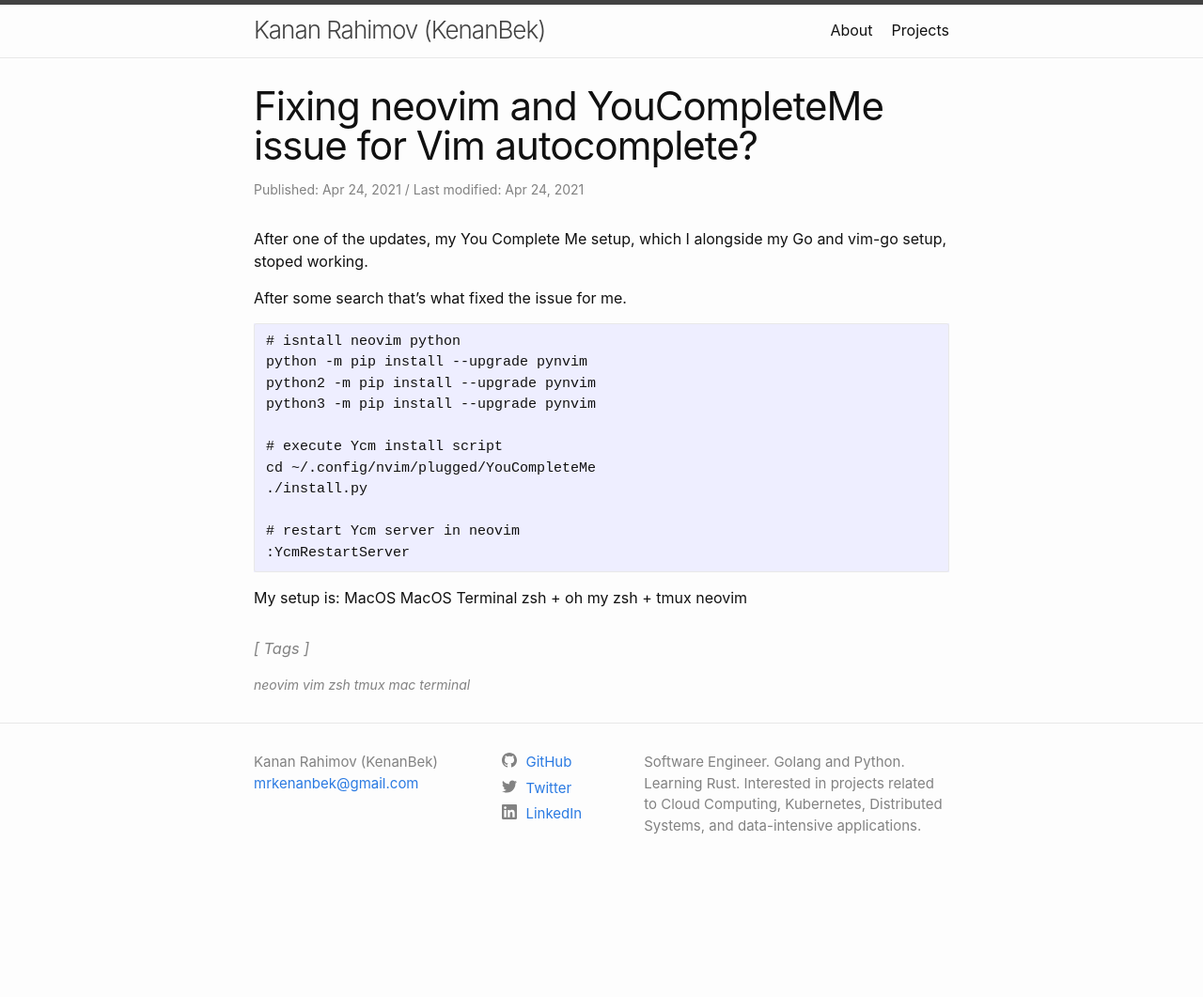
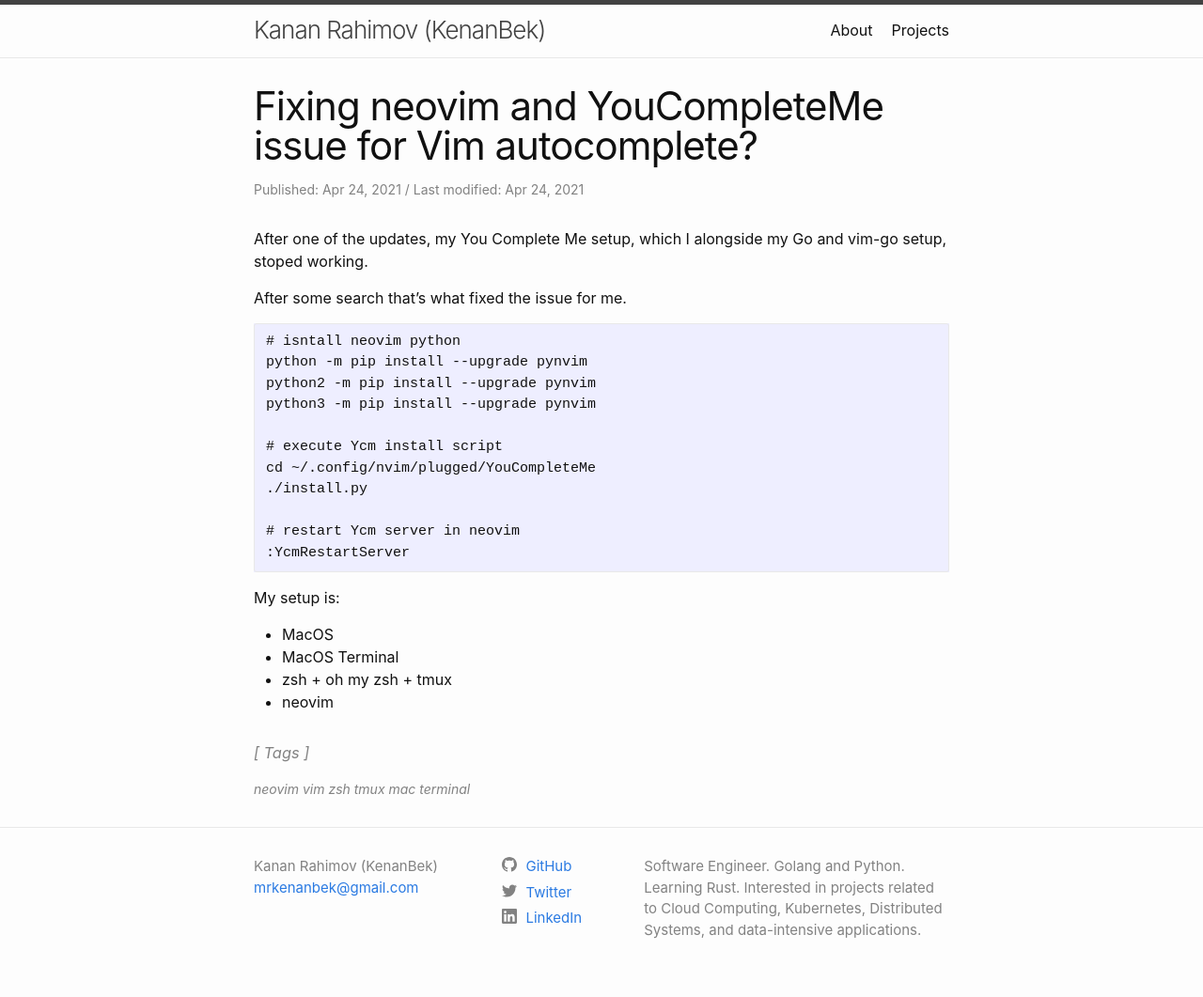
Before and after one commit to KenanBek/kenanbek.github.io, a Jekyll site: the page built from _posts/articles/2021-04-24-neovim-youcompleteme-tmux-zsh-mac-terminal.markdown, in a window 1280 px wide. Shown: the whole page at 94% size. Built offline with Jekyll 4.4.1, drawn with Linux system fonts in a browser that asks for light colours; comment, search, counter and statistics services are not loaded; before the commit the page ends 950 px from its top, so only the background shows below that.

```diff
--- a/_posts/articles/2021-04-24-neovim-youcompleteme-tmux-zsh-mac-terminal.markdown
+++ b/_posts/articles/2021-04-24-neovim-youcompleteme-tmux-zsh-mac-terminal.markdown
@@ -30,7 +30,7 @@ After some search that's what fixed the issue for me.
     :YcmRestartServer
 
 My setup is:
-    MacOS
-    MacOS Terminal
-    zsh + oh my zsh + tmux
-    neovim
+- MacOS
+- MacOS Terminal
+- zsh + oh my zsh + tmux
+- neovim
```
